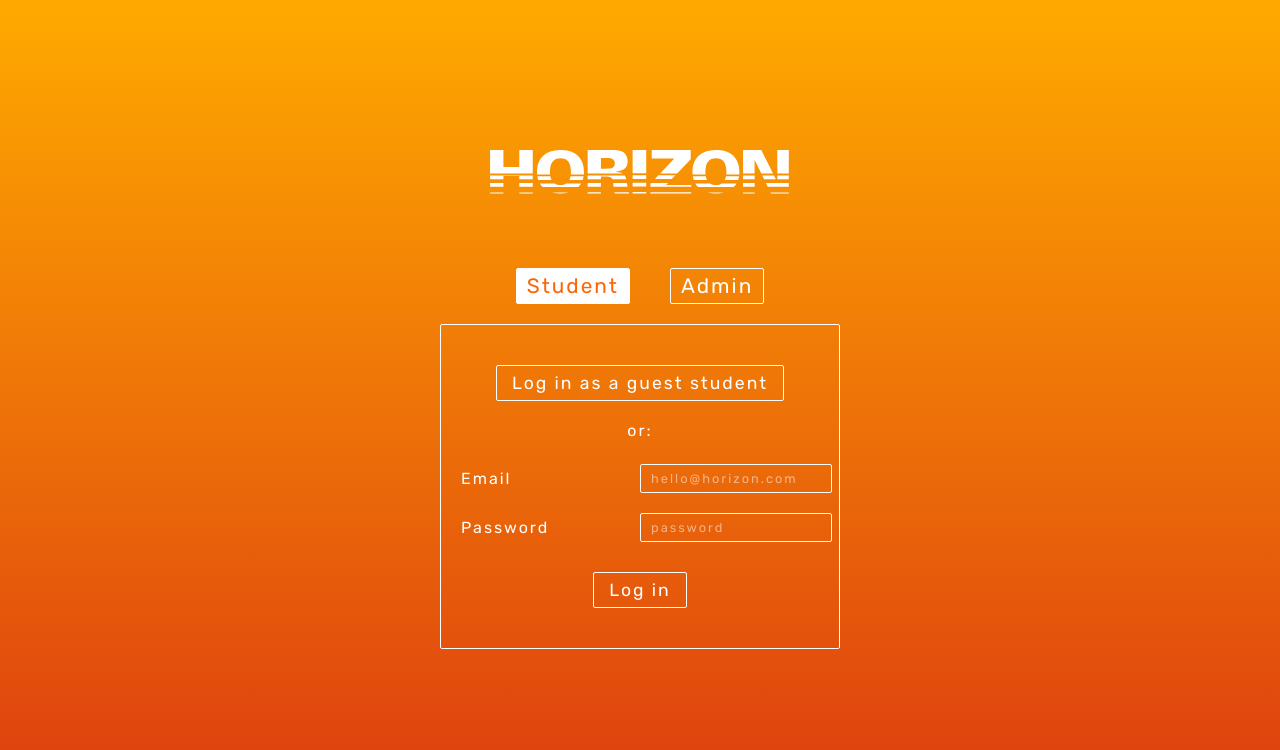
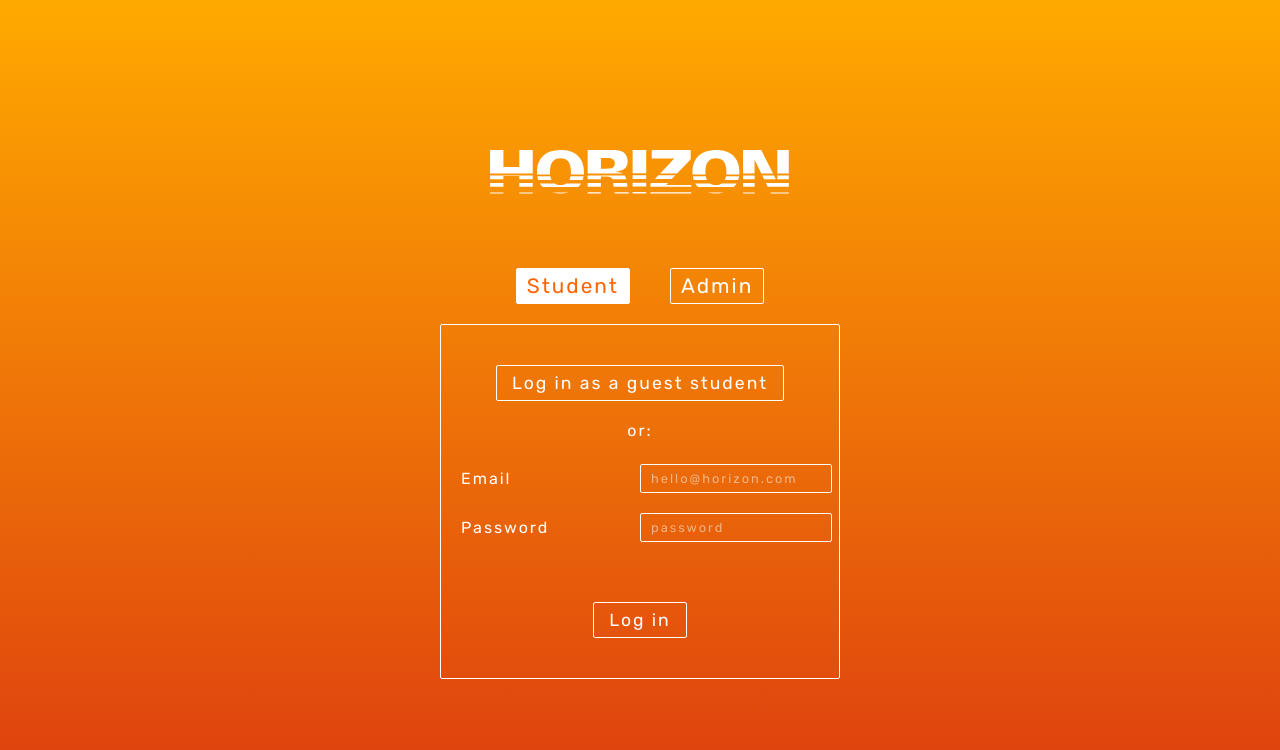
Before and after one commit to MacLure/project-horizon-react, a React (Create React App) app: page / in a window 1280 px wide. Both pictures are taken after a click on the button "Student". Shown: the top 750 px of the page. Built offline with nearby package versions, Linux system fonts and the light colour scheme; a web font is replaced by a local one.

Commit message:
moved placment of loader/notice on login page

```diff
--- a/src/Common.css
+++ b/src/Common.css
@@ -231,6 +231,7 @@ li > a:hover {
 
 .notice {
   text-align: center;
+  margin: 15px auto;
   grid-column-start: 1;
   grid-column-end: 3;
 }
--- a/src/components/CommonComponents/Login.jsx
+++ b/src/components/CommonComponents/Login.jsx
@@ -112,12 +112,11 @@ class Login extends Component {
         <label className="loginLabel" htmlFor="password">Password</label><input className="loginInput" placeholder="password" type="password" name="password" onChange={e=>{
           this.setState({password: e.target.value})
         }}></input>
-        <button className="loginSubmitButton" type="submit" onClick={e=>{e.preventDefault(); this.onSubmit()}}>Log in </button>
-
       <div className="notice">
       {this.state.loader ? <img className="loader" src={loading} /> : null}
       {this.state.error ? this.state.error : null}
       </div>
+      <button className="loginSubmitButton" type="submit" onClick={e=>{e.preventDefault(); this.onSubmit()}}>Log in </button>
       </form>
   }
 
```
